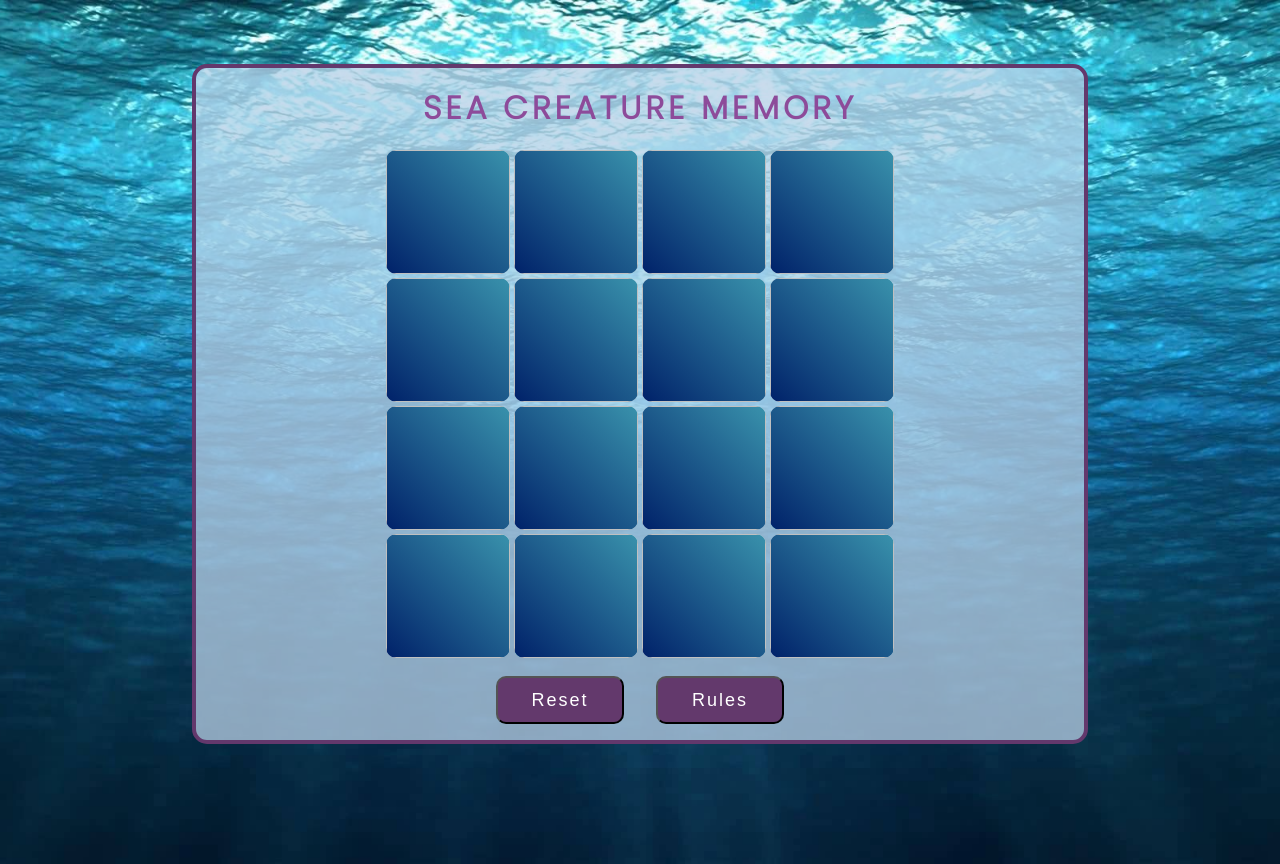
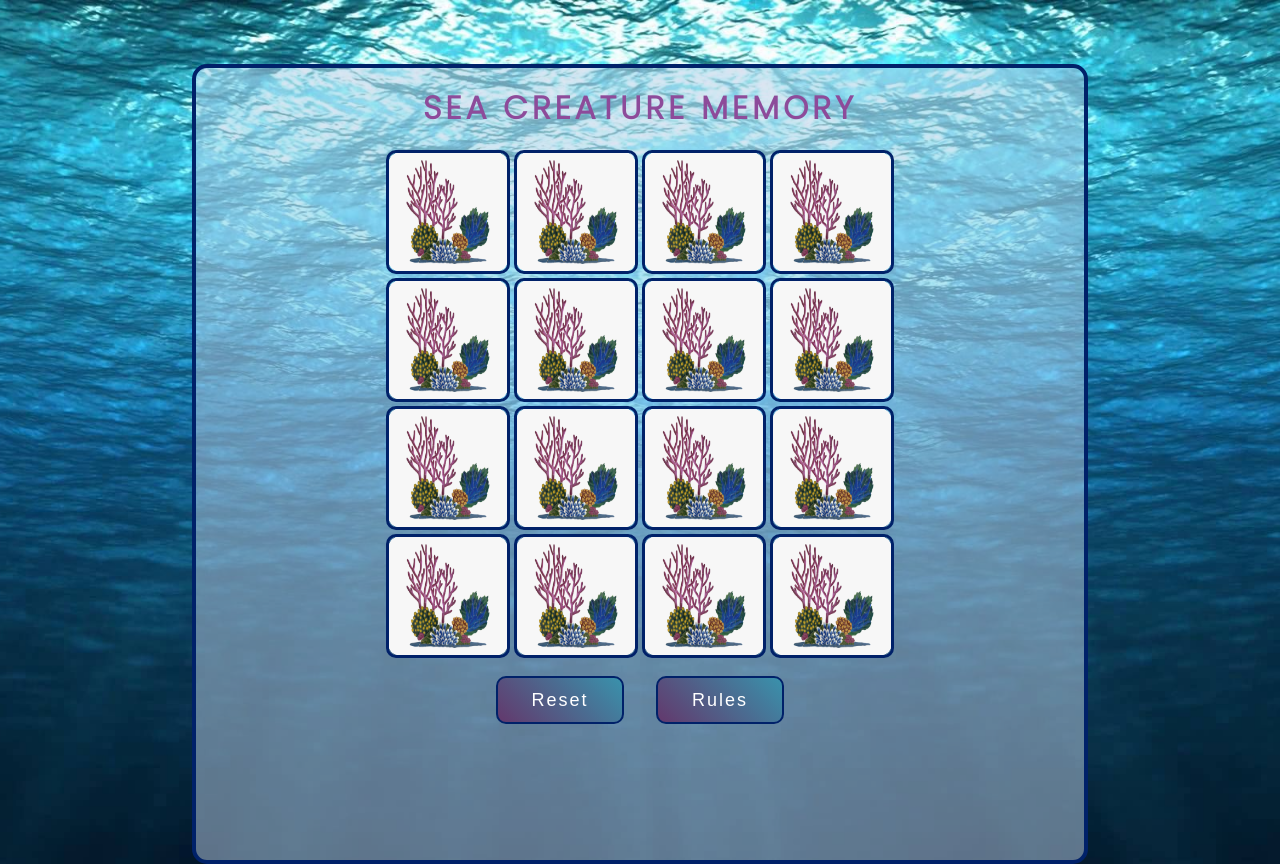
Before and after one commit to Kaylaesmith1/sea-creature-memory-game, a plain HTML site: page index.html in a window 1280 px wide. Drawn offline with Linux system fonts and the light colour scheme.

Commit message:
BUG: fix match message by setting attribute to cardFront not card. Rename images. Attach image to back of cards.

```diff
--- a/assets/css/style.css
+++ b/assets/css/style.css
@@ -38,13 +38,15 @@
   */
 
 #container {
-    background-color: rgb(185, 208, 231, .75);
+    background-color: rgb(185, 208, 231, .5);
     border-radius: 15px;
-    border: 4px solid #63386c;
+    /* border: 4px solid #63386c; */
+    border: 4px solid #002169;
     width: 70%;
     /* text-align: center; */
     margin: 4rem auto;
     /* height: 80%; */
+    height: 100vh;
   }
 
 h1 {
@@ -56,7 +58,6 @@ h1 {
 }
 
 .game-board {
-  /* background-color:pink; */
   display: grid;
   grid-template-columns: repeat(4, 8rem);
   grid-template-rows: repeat(4, 8rem);
@@ -71,27 +72,22 @@ h1 {
   transform: rotateY(0deg);
   transform-style: preserve-3d;
   transition-duration: 1s;
+  border: 3px solid #002169;
+  border-radius: 10px;
 }
 
-/*put .card-back on this too*/
-.card-front {
+.card-front, .card-back {
   height: 100%;
   width: 100%;
-  /* backround color for back, gradient? */
   background-color: white;
   border-radius: 10px;
   position: absolute;
 }
 
+  /* don't need these? */
 .card-back {
-  height: 100%;
-  width: 100%;
-  /* backround color for back, gradient? */
-  background: linear-gradient(45deg, #002169, #3992ac);
-  /* background: url('../images/card-back.png') no-repeat center center; */
   backface-visibility: hidden;
-  border-radius: 10px;
-  position: absolute;
+  pointer-events: none;
 }
 
 .toggle {
@@ -107,8 +103,9 @@ h1 {
 .reset, .instructions {
   height: 3rem;
   width: 8rem;
+  border: 2px solid #002169;
   border-radius: 10px;
-  background-color: #63386cfc; /* maybe this color: #3992ac */
+  background: linear-gradient(45deg, #63386c, #3992ac);
   color: white;
   font-size: 18px;
   margin: 1rem;
--- a/assets/js/script.js
+++ b/assets/js/script.js
@@ -5,16 +5,16 @@
 
     // Card info list >> array to call in later function //
     let animalCards = () => [
-        {name: "starfish", img: "/assets/images/starfish-1.png"},
-        {name: "starfish", img: "/assets/images/starfish-1.png"},
-        {name: "dolphin", img: "/assets/images/dolphin-2.png"},
-        {name: "dolphin", img: "/assets/images/dolphin-2.png"},
-        {name: "octopus", img: "/assets/images/octopus-3.png"},
-        {name: "octopus", img: "/assets/images/octopus-3.png"},
+        {name: "starfish", img: "/assets/images/starfish.png"},
+        {name: "starfish", img: "/assets/images/starfish.png"},
+        {name: "dolphin", img: "/assets/images/dolphin.png"},
+        {name: "dolphin", img: "/assets/images/dolphin.png"},
+        {name: "octopus", img: "/assets/images/octopus.png"},
+        {name: "octopus", img: "/assets/images/octopus.png"},
         {name: "crab", img: "/assets/images/crab.jpeg"},
         {name: "crab", img: "/assets/images/crab.jpeg"},
-        {name: "stingray", img: "/assets/images/stingray-5.png"},
-        {name: "stingray", img: "/assets/images/stingray-5.png"},
+        {name: "stingray", img: "/assets/images/stingray.png"},
+        {name: "stingray", img: "/assets/images/stingray.png"},
         {name: "turtle", img: "/assets/images/turtle.jpeg"},
         {name: "turtle", img: "/assets/images/turtle.jpeg"},
         {name: "whale", img: "/assets/images/whale.webp"},
@@ -39,18 +39,22 @@ let randomize = () => {
 let gameboard = () => {
     let cardInfo = randomize();
 
-    cardInfo.forEach(item => {
+    cardInfo.forEach((item) => {
         // Generate HTML card sides and their id names //
 let card = document.createElement("div");
 let cardFront = document.createElement("img");
 let cardBack = document.createElement("img");
+cardBack.setAttribute('src', '/assets/images/card-back-reef.png');
 
 card.classList = "card";
+cardFront.setAttribute("name", item.name);
 cardFront.classList = "card-front";
 cardBack.classList = "card-back";
 
+
 // Put images onto card faces //
 cardFront.src = item.img;
+
 
 // Put cards in div w id='board' //
 board.appendChild(card);
@@ -58,10 +62,31 @@ card.appendChild(cardFront);
 card.appendChild(cardBack);
 card.addEventListener('click', (event) => {
 card.classList.toggle('toggle');
+checkMatch(event);
 });
 });
+};
 
-};
+// Check match //
+let checkMatch = (event) => {
+    console.log(event);
+    let cardClicked = event.target;
+    cardClicked.classList.add("flipped");
+    let cardFlipped = document.querySelectorAll('.flipped');
+
+    if (cardFlipped.length === 2) {
+        if (cardFlipped[0].getAttribute("name") === cardFlipped[1].getAttribute("name")
+
+    ) {
+        console.log('match');
+    } else {
+    console.log('no match');
+    cardFlipped.forEach(card => {
+        card.classList.remove('flipped');
+    })
+    }
+    }
+    };
 
 gameboard();
 
```
Also changed, not shown: assets/images/card-back-reef.png (added), assets/images/card-back.png (deleted), assets/images/dolphin.png (renamed from assets/images/dolphin-2.png), assets/images/octopus.png (renamed from assets/images/octopus-3.png), assets/images/starfish.png (renamed from assets/images/starfish-1.png), assets/images/stingray.png (renamed from assets/images/stingray-5.png).
